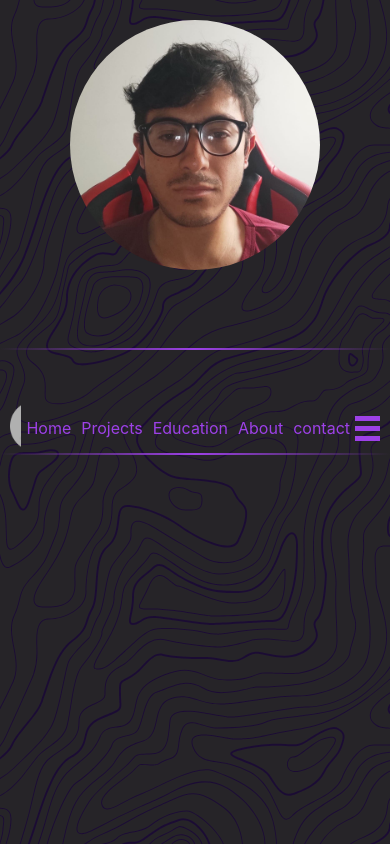
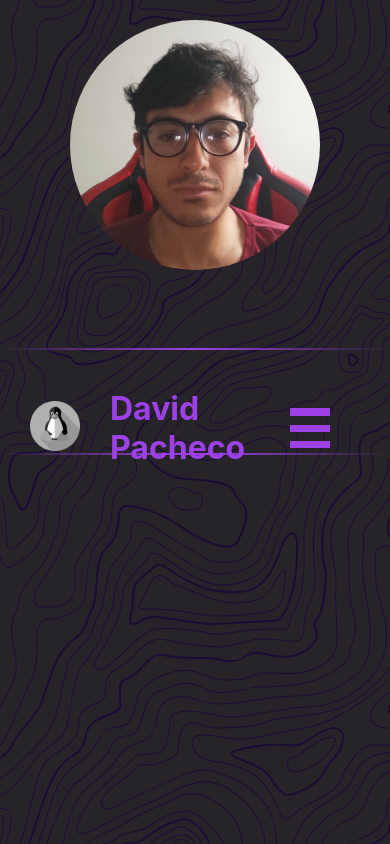
Before and after one commit to SplashyCoder/prove, a React (Create React App) app: page / in a window 390 px wide. Built offline with nearby package versions, Linux system fonts and the light colour scheme.

Commit message:
responsive menu added

```diff
--- a/src/components/header/header.css
+++ b/src/components/header/header.css
@@ -36,29 +36,52 @@
     margin-right: 10px;
 }
 
+.linkContainer{
+    display: none;
+}
 
+.checkbtn{
+    font-size: 30px;
+    color: #fff;
+    float: right;
+    line-height: 80px;
+    margin-right: 40px;
+    cursor: pointer;
+    display: none;
+}
+#check{
+    display: none;
+}
 
 
 
 @media screen and (max-width: 570px) {
-    *{
-        --textColor: #9d41e7 ;
-    }
+
     .Header{
         /* background:#F0F0F1; */
         margin: 0;
         position:sticky;
         height: 80px;
+        /* top: -20; */
     }
     .Logo>h1{
         color: #9d41e7;
         display: flex;
     }
-    #HederLink{
-        padding: 5px;
-        text-decoration: none;
-        color:  #9d41e7;
+    .nav{
+        position: fixed;
+        width: 100%;
+        height: 100vh;
+        background: #2c3e50;
+        top: 450px;
+        left: -100%;
+        text-align: center;
+        transition: all .5s;
+        display: flex;
+        flex-direction:column;
+        flex-grow: 1;
     }
+
     .contenido{
         display: flex;
         justify-content: space-between;
@@ -72,6 +95,7 @@
         align-items: center;
         overflow: hidden;
         justify-content: space;
+        margin-left: 20px;
     }
     .main_logo{
         position: relative;
@@ -80,18 +104,42 @@
         filter: grayscale();
         margin-right: 10px;
     }
-
+    .checkbtn{
+        display: block;
+    }
     .linkContainer{
-        width: 25px;
-        height: 25px;
+        width: 40px;
+        height: 40px;
         display: flex;
         flex-direction: column;
-        gap: 5px;
+        cursor: pointer;
+        gap: 9px;
+        margin-right: 10px;
     }
     .line{
         flex-grow: 1;
-        width: 25px;
-        height: 2px;
+        width: 100%;
+        /* height: 2px; */
         background-color: #9d41e7; ;
+
+    }
+
+    #check:checked ~ nav{
+        left:0;
+    }
+
+    /* #HederLink: ~ .Header{
+        top: -80;
+    } */
+
+
+    .HederLink{
+        padding: 5px;
+        margin: 5px;
+    }
+
+    .name{
+        margin-left: 20px;
+        /* margin-right: 5px; */
     }
 }
--- a/src/components/header/header.js
+++ b/src/components/header/header.js
@@ -10,21 +10,25 @@ const Header = ({titulo,logo}) =>(
     <header className='Header'>
         <div className='contenido'>
             <div className='Logo'>
-                <a href="/"><img className="main_logo" src={logo} alt="icon" /></a>
-                <h1>{titulo}</h1>
+                <a href="index.html "><img className="main_logo" src={logo} alt="icon" /></a>
+                <h1 className='name'>{titulo}</h1>
             </div>
-            <nav>
-                <NavLink id='HederLink' to = "/">Home</NavLink>
-                <NavLink id='HederLink' to = "/">Projects</NavLink>
-                <NavLink id='HederLink' to = "/">Education</NavLink>
-                <NavLink id='HederLink' to = "/">About</NavLink>
-                <NavLink id='HederLink' to = "/">contact</NavLink>
+            <input type="checkbox" id="check"/>
+            <label htmlFor="check" className="checkbtn">
+                <div className="linkContainer">
+                    <div className="line"></div>
+                    <div className="line"></div>
+                    <div className="line"></div>
+                </div>
+            </label>
+            <nav className='nav'>
+                <NavLink id='HederLink' to = "index.html" onChange={Header}>Home</NavLink>
+                <NavLink id='HederLink' to = "" onClick={CloseEvent} >Projects</NavLink>
+                <NavLink id='HederLink' to = "/" onClick={CloseEvent} >Education</NavLink>
+                <NavLink id='HederLink' to = "/" onClick={CloseEvent} >About</NavLink>
+                <NavLink id='HederLink' to = "/" onClick={CloseEvent} >contact</NavLink>
             </nav>
-            <div className="linkContainer">
-                <div className="line">  </div>
-                <div className="line"></div>
-                <div className="line"></div>
-            </div>
+
         </div>
     </header>
     )
```
